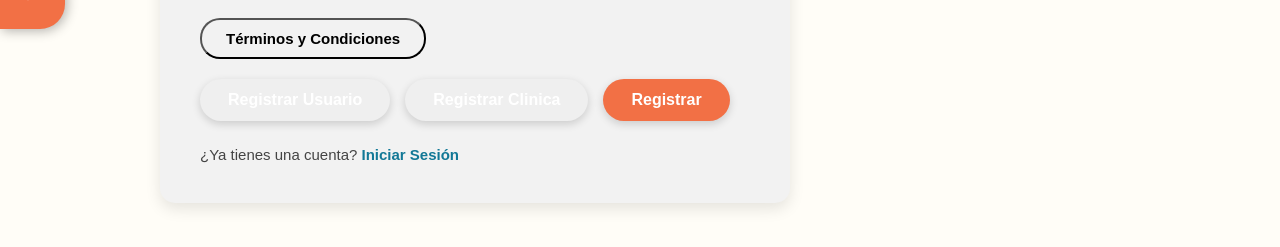
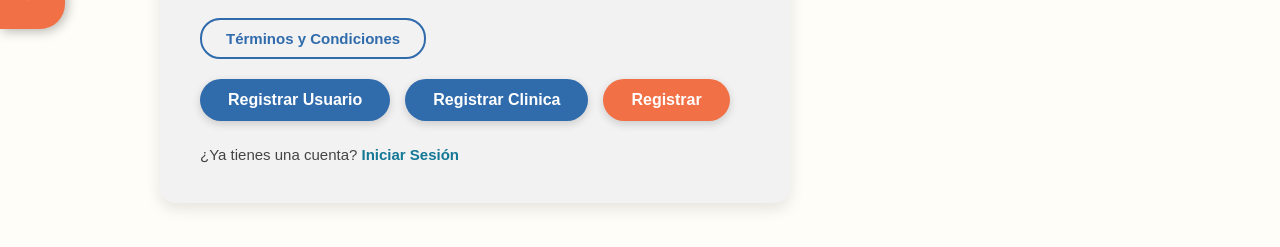
Before and after one commit to PettconectCORP/Pettconect, a plain HTML site: page registro_usuario.html in a window 1280 px wide. Shown: the part 741-988 px from the top of the page. Drawn offline with Linux system fonts and the light colour scheme.

Commit message:
Update styles (registro_usuario).css

```diff
--- a/styles (registro_usuario).css
+++ b/styles (registro_usuario).css
@@ -158,7 +158,7 @@ body {
 }
 
 .boton-usuario {
-  background-color: ##306bac;
+  background-color: #306bac;
 }
 
 .boton-usuario:hover {
@@ -166,7 +166,7 @@ body {
 }
 
 .boton-empresa {
-  background-color: ##306bac;
+  background-color: #306bac;
 }
 
 .boton-empresa:hover {
@@ -215,8 +215,8 @@ body {
 
 .boton-terminos {
   background-color: transparent;
-  color: ##306bac;
-  border: 2px solid ##306bac;
+  color: #306bac;
+  border: 2px solid #306bac;
   padding: 10px 24px;
   font-weight: 600;
   font-size: 15px;
```
